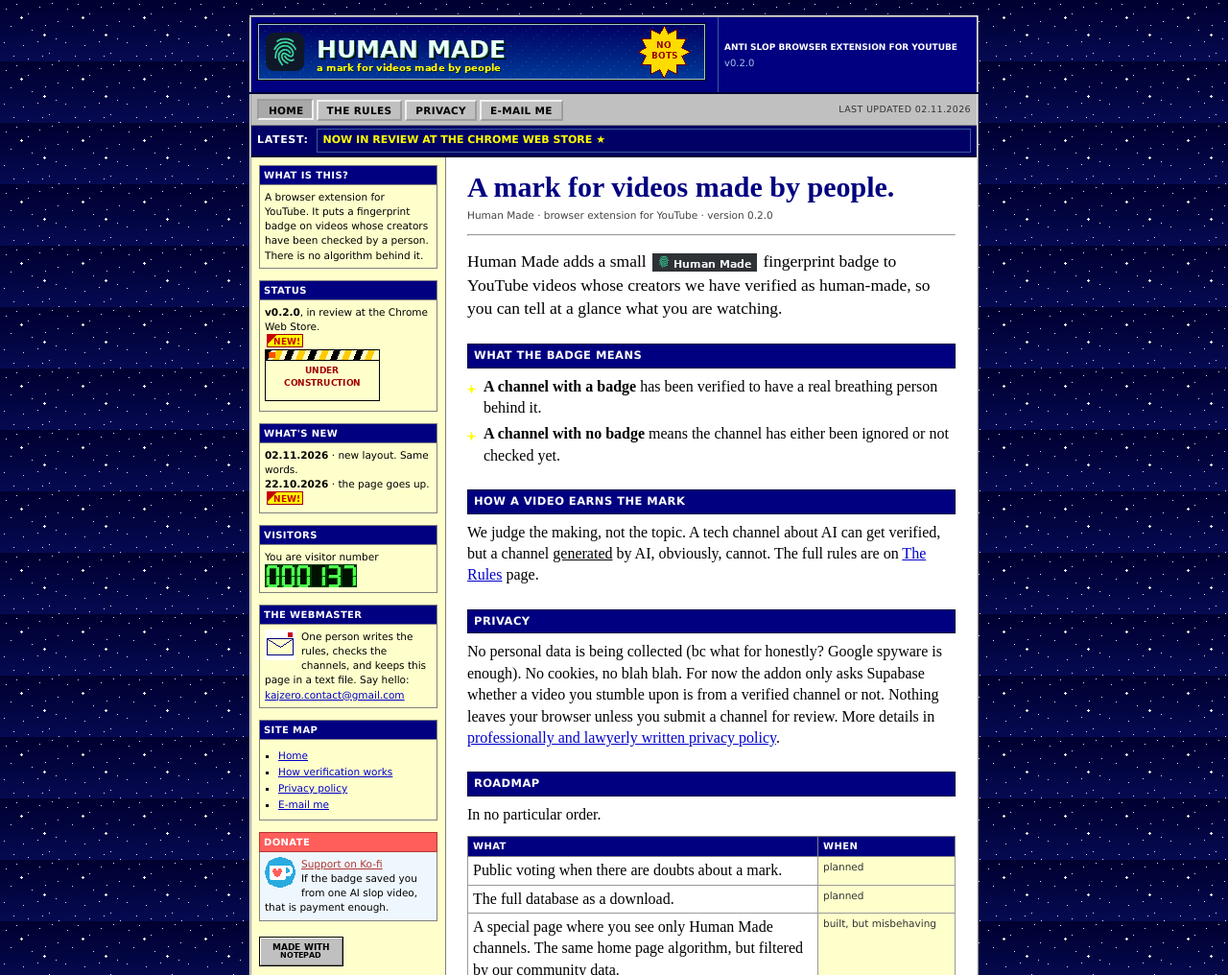
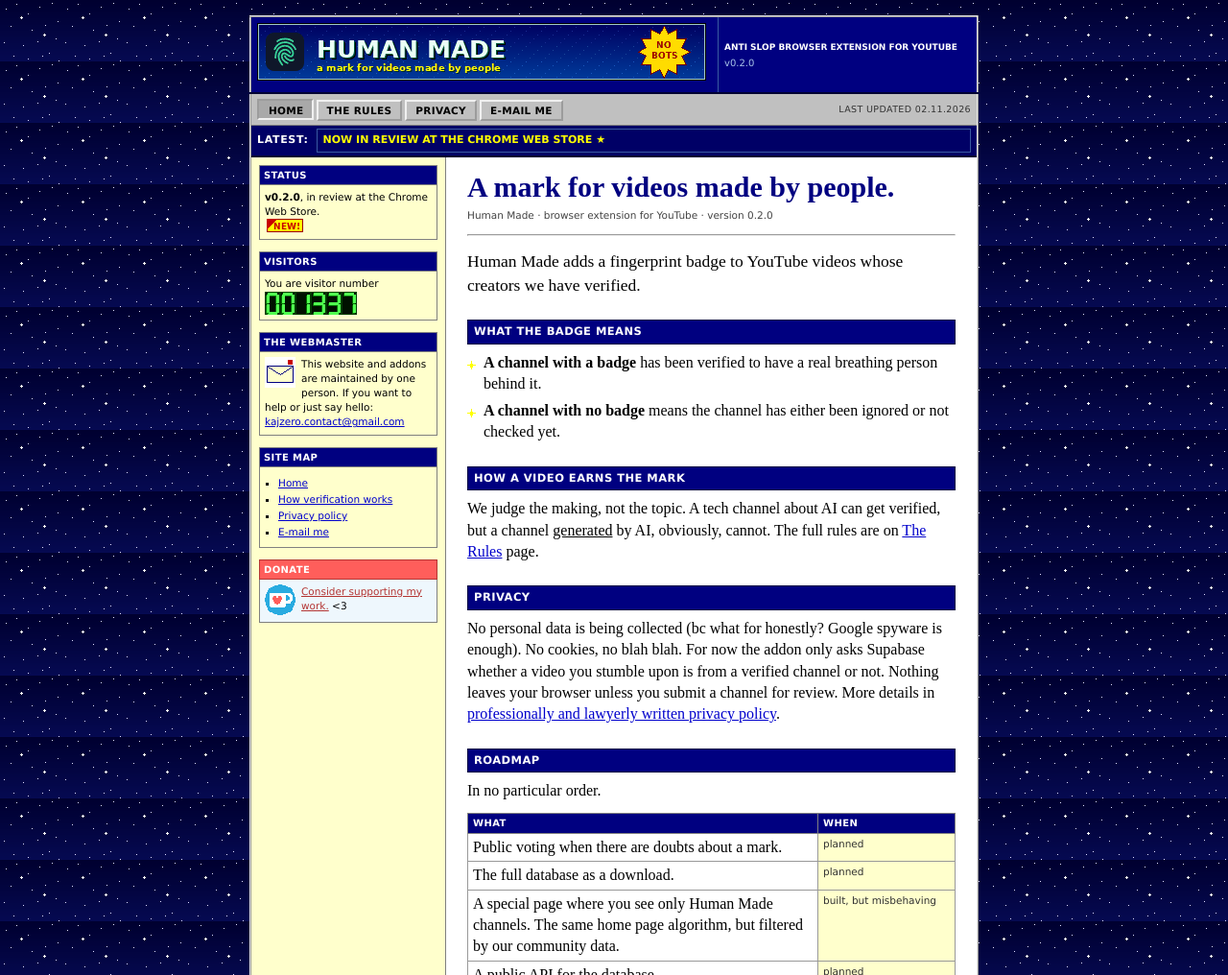
Before and after one commit to Kajzer0/human-made-site, a plain HTML site: page index.html in a window 1280 px wide. Shown: the top 1016 px of the page at 96% size. Drawn offline with Linux system fonts and the light colour scheme.

Commit message:
sprzatanie

```diff
--- a/index.html
+++ b/index.html
@@ -46,16 +46,6 @@
 <table class="layout" border="0" cellpadding="0" cellspacing="0">
 <tr>
 <td class="side">
-<table class="box" border="0" cellpadding="0" cellspacing="0">
-<tr>
-<th>WHAT IS THIS?</th>
-</tr>
-<tr>
-<td>
-A browser extension for YouTube. It puts a fingerprint badge on videos whose creators have been checked by a person. There is no algorithm behind it.
-</td>
-</tr>
-</table>
 
 <table class="box" border="0" cellpadding="0" cellspacing="0">
 <tr>
@@ -64,20 +54,6 @@
 <tr>
 <td>
 <b>v0.2.0</b>, in review at the Chrome Web Store.<br>
-<img src="assets/new.gif" width="38" height="14" class="new"><br>
-<img src="assets/construction.gif" width="120" height="54">
-</td>
-</tr>
-</table>
-
-<table class="box" border="0" cellpadding="0" cellspacing="0">
-<tr>
-<th>WHAT'S NEW</th>
-</tr>
-<tr>
-<td>
-<b>02.11.2026</b> &middot; new layout. Same words.<br>
-<b>22.10.2026</b> &middot; the page goes up.<br>
 <img src="assets/new.gif" width="38" height="14" class="new">
 </td>
 </tr>
@@ -90,7 +66,7 @@
 <tr>
 <td>
 You are visitor number<br>
-<span class="counter"><img src="assets/d0.gif" width="16" height="24"><img src="assets/d0.gif" width="16" height="24"><img src="assets/d0.gif" width="16" height="24"><img src="assets/d1.gif" width="16" height="24"><img src="assets/d3.gif" width="16" height="24"><img src="assets/d7.gif" width="16" height="24"></span>
+<span class="counter"><img src="assets/d0.gif" width="16" height="24"><img src="assets/d0.gif" width="16" height="24"><img src="assets/d1.gif" width="16" height="24"><img src="assets/d3.gif" width="16" height="24"><img src="assets/d3.gif" width="16" height="24"><img src="assets/d7.gif" width="16" height="24"></span>
 </td>
 </tr>
 </table>
@@ -102,7 +78,7 @@
 <tr>
 <td>
 <img src="assets/mail.gif" width="32" height="32" class="mailicon">
-One person writes the rules, checks the channels, and keeps this page in a text file. Say hello:
+This website and addons are maintained by one person. If you want to help or just say hello:
 <a href="mailto:kajzero.contact@gmail.com">kajzero.contact@gmail.com</a>
 </td>
 </tr>
@@ -131,15 +107,11 @@
 <tr>
 <td>
 <img src="assets/kofi.png" width="32" height="32" class="kofi-logo">
-<a href="https://ko-fi.com/">Support on Ko-fi</a><br>
-If the badge saved you from one AI slop video, that is payment enough.
+<a href="https://ko-fi.com/">Consider supporting my work.</a> &lt;3
 </td>
 </tr>
 </table>
 
-<p>
-<img src="assets/notepad.gif" width="88" height="31">
-</p>
 </td>
 
 <td class="main">
@@ -147,9 +119,7 @@
 <p class="sub">Human Made &middot; browser extension for YouTube &middot; version 0.2.0</p>
 <hr>
 
-<p class="lede">
-Human Made adds a small <img class="inline-badge" src="assets/badge.gif" width="109" height="19"> fingerprint badge to YouTube videos whose creators we have verified as human-made, so you can tell at a glance what you are watching.
-</p>
+<p class="lede">Human Made adds a fingerprint badge to YouTube videos whose creators we have verified.</p>
 
 <h2>What the badge means</h2>
 <ul class="stars">
@@ -223,9 +193,6 @@
 <a href="mailto:kajzero.contact@gmail.com">kajzero.contact@gmail.com</a>
 </p>
 <p>Human Made is maintained by one person.</p>
-<p>
-<img src="assets/notepad.gif" width="88" height="31">
-</p>
 </td>
 </tr>
 </table>
```
Also changed, not shown: privacy.html (+1 -8 lines), rules.html (+2 -9 lines), assets/badge.gif (deleted), assets/construction.gif (deleted), assets/notepad.gif (deleted).
